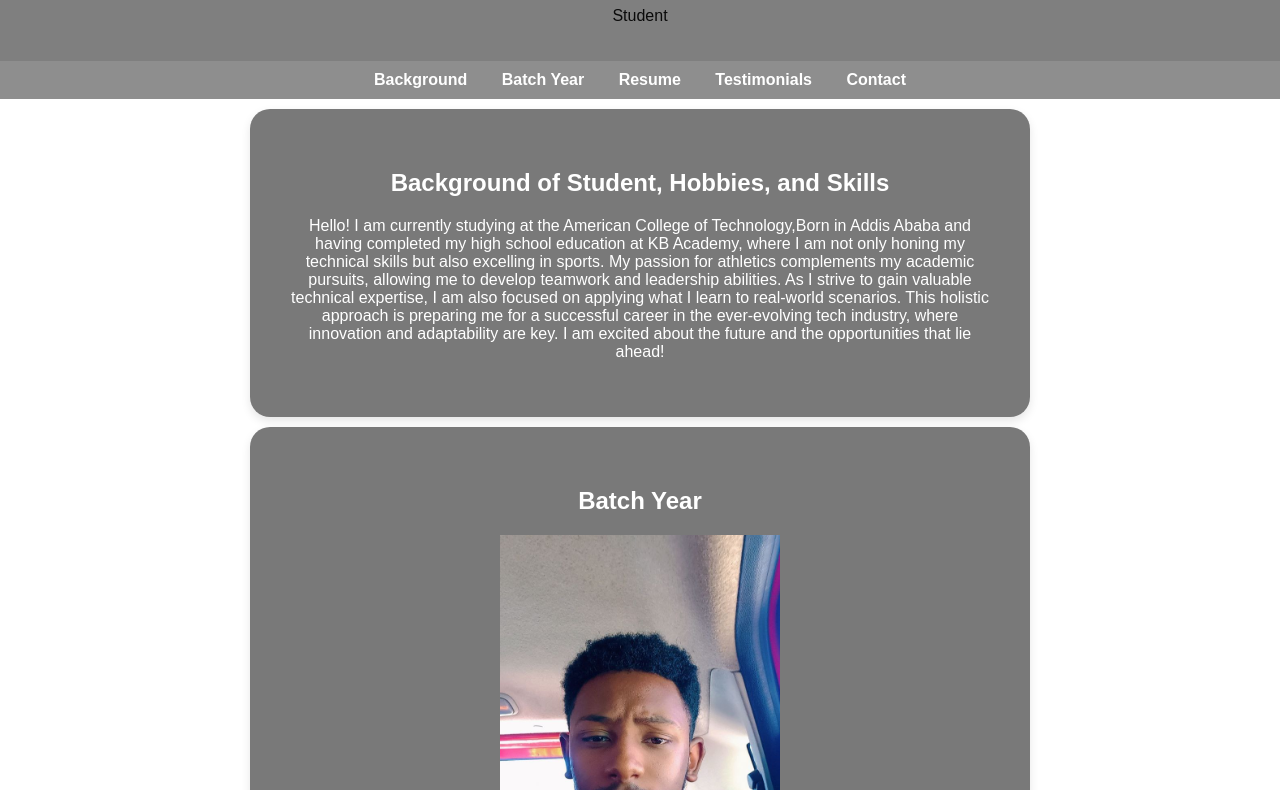
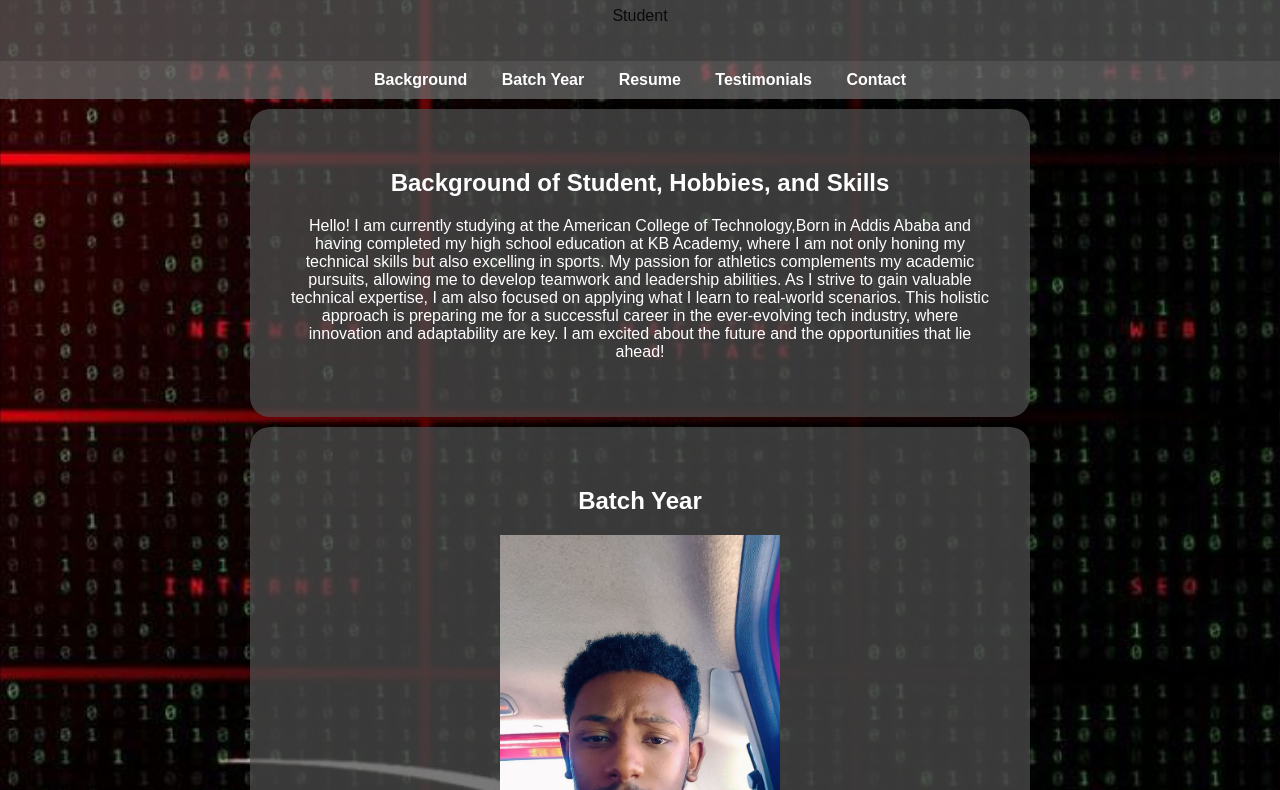
Before and after one commit to NatiG332/natanG, a plain HTML site: page index.html in a window 1280 px wide. Shown: the part 93-883 px from the top of the page. Drawn offline with Linux system fonts and the light colour scheme; files whose address does not match are found by name.

Commit message:
Update index.html

```diff
--- a/index.html
+++ b/index.html
@@ -9,7 +9,7 @@
     font-family: Arial, sans-serif;
     margin: 0;
     padding: 0;
-    background-image: url(image/10101.png);
+    background-image: url(10101.png);
     background-size: cover;
     background-repeat: no-repeat;
     background-attachment: fixed;
```
